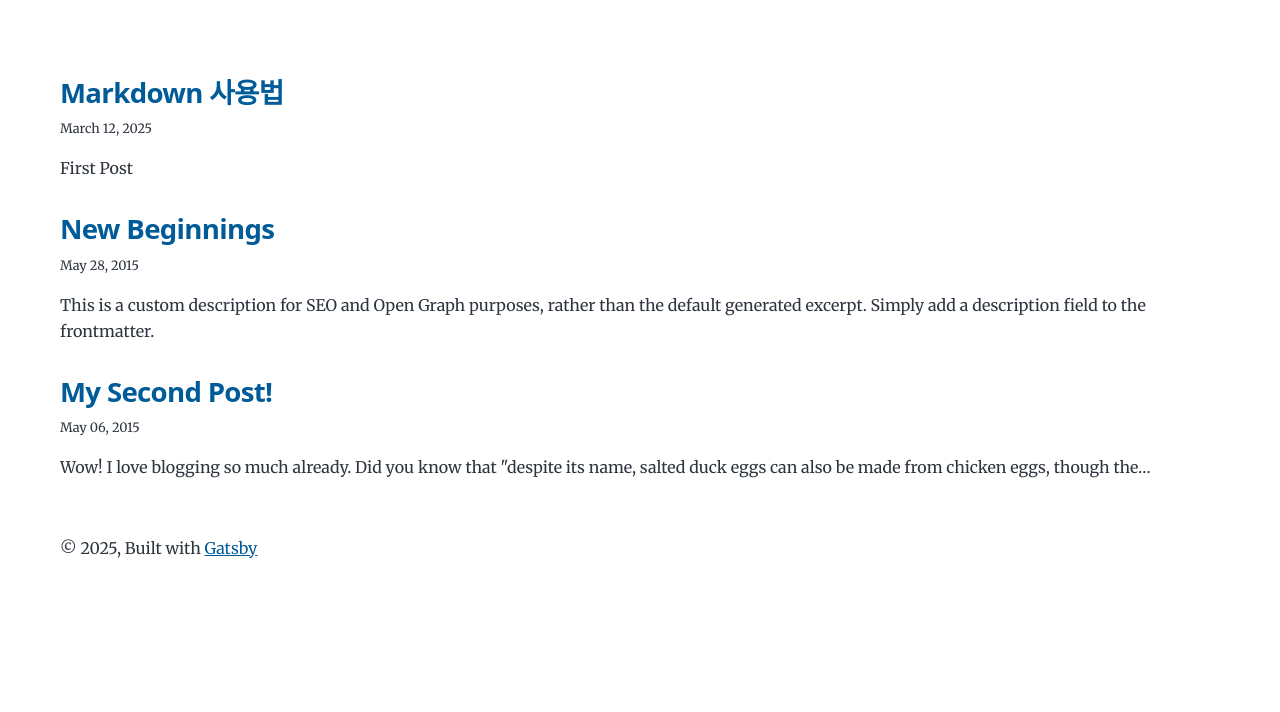
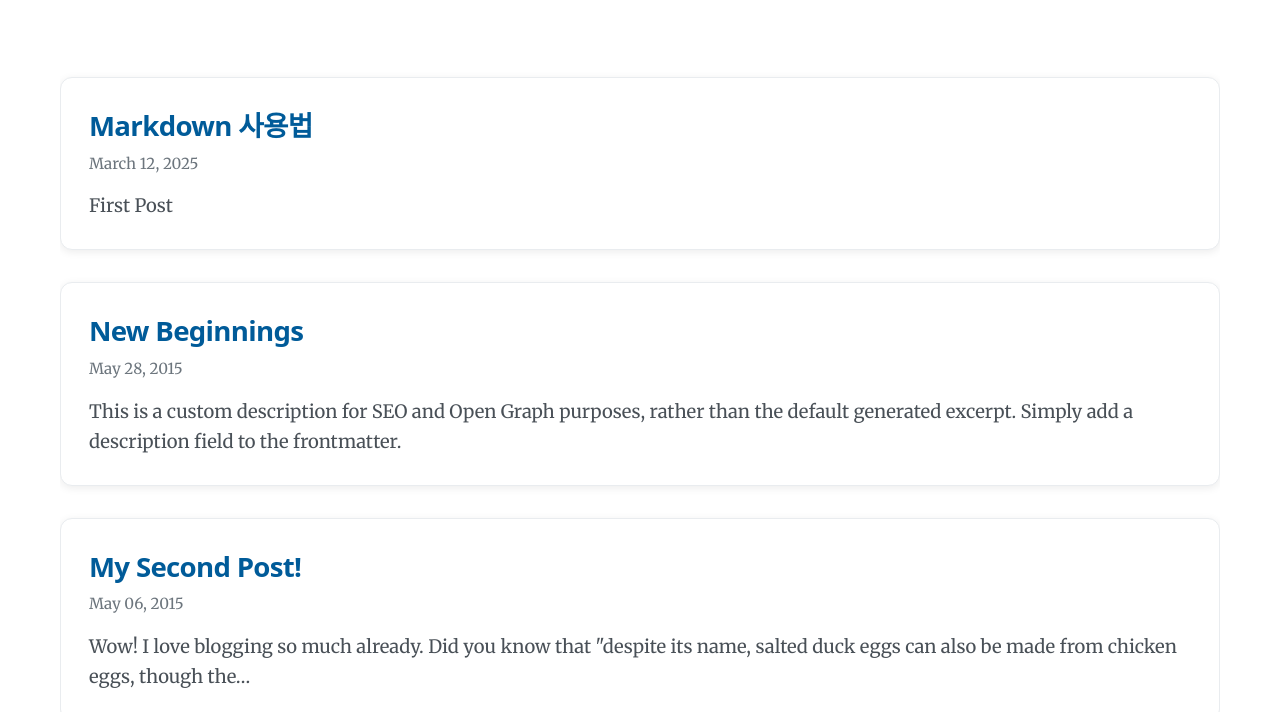
Before and after one commit to SongWoody/SongWoody.github.io, a Gatsby site: page / in a window 1280 px wide. Shown: the part 127-839 px from the top of the page. Before the commit the page ends 800 px from the top, so only its background shows below. Built offline with nearby package versions, Linux system fonts and the light colour scheme; Gatsby itself is replaced by a stand-in of ours.

Commit message:
블로그 포스트 목록 UI 개선

```diff
--- /dev/null
+++ b/src/pages/index.css
@@ -0,0 +1,103 @@
+:root {
+  /* Colors */
+  --color-primary: #1a73e8;
+  --color-text: #2c3e50;
+  --color-text-secondary: #495057;
+  --color-text-muted: #6c757d;
+  --color-border: #e9ecef;
+  --color-border-hover: #e0e0e0;
+  --color-background: #ffffff;
+
+  /* Spacing */
+  --spacing-lg: 28px;
+  --spacing-md: 20px;
+  --spacing-sm: 12px;
+  --spacing-xs: 6px;
+
+  /* Typography */
+  --font-size-lg: 1.6rem;
+  --font-size-md: 1.15rem;
+  --font-size-sm: 0.95rem;
+  --line-height-tight: 1.4;
+  --line-height-normal: 1.7;
+
+  /* Effects */
+  --shadow-default: 0 2px 8px rgba(0, 0, 0, 0.08);
+  --shadow-hover: 0 4px 12px rgba(0, 0, 0, 0.12);
+  --transition: all 0.3s ease;
+  --border-radius: 12px;
+}
+
+.post-list-item-link {
+  text-decoration: none;
+  display: block;
+}
+
+.post-list-item {
+  background: var(--color-background);
+  border: 1px solid var(--color-border);
+  border-radius: var(--border-radius);
+  padding: var(--spacing-lg);
+  margin-bottom: var(--spacing-lg);
+  box-shadow: var(--shadow-default);
+  transition: var(--transition);
+  cursor: pointer;
+}
+
+.post-list-item:hover {
+  box-shadow: var(--shadow-hover);
+  transform: translateY(-3px);
+  border-color: var(--color-border-hover);
+}
+
+.post-list-item header {
+  margin-bottom: var(--spacing-md);
+}
+
+.post-list-item h2 {
+  margin: 0 0 var(--spacing-sm) 0;
+  font-size: var(--font-size-lg);
+  line-height: var(--line-height-tight);
+  font-weight: 600;
+  color: var(--color-text);
+}
+
+.post-list-item h2 span {
+  position: relative;
+  display: inline-block;
+}
+
+.post-list-item h2 span:after {
+  content: '';
+  position: absolute;
+  width: 100%;
+  height: 2px;
+  bottom: -2px;
+  left: 0;
+  background: var(--color-primary);
+  transform: scaleX(0);
+  transform-origin: right;
+  transition: transform 0.3s ease;
+}
+
+.post-list-item:hover h2 span:after {
+  transform: scaleX(1);
+  transform-origin: left;
+}
+
+.post-list-item small {
+  display: block;
+  color: var(--color-text-muted);
+  font-size: var(--font-size-sm);
+  margin-top: var(--spacing-xs);
+}
+
+.post-list-item section {
+  color: var(--color-text-secondary);
+  line-height: var(--line-height-normal);
+  font-size: var(--font-size-md);
+}
+
+.post-list-item section p {
+  margin: 0;
+}
--- a/src/pages/index.js
+++ b/src/pages/index.js
@@ -4,20 +4,17 @@ import { Link, graphql } from "gatsby"
 import Bio from "../components/bio"
 import Layout from "../components/layout"
 import Seo from "../components/seo"
+import "./index.css"
 
 const BlogIndex = ({ data, location }) => {
-  const siteTitle = data.site.siteMetadata?.title || `Title`
+  const { title: siteTitle } = data.site.siteMetadata
   const posts = data.allMarkdownRemark.nodes
 
-  if (posts.length === 0) {
+  if (!posts.length) {
     return (
       <Layout location={location} title={siteTitle}>
         <Bio />
-        <p>
-          No blog posts found. Add markdown posts to "content/blog" (or the
-          directory you specified for the "gatsby-source-filesystem" plugin in
-          gatsby-config.js).
-        </p>
+        <p>No blog posts found. Add markdown posts to "content/blog".</p>
       </Layout>
     )
   }
@@ -25,37 +22,27 @@ const BlogIndex = ({ data, location }) => {
   return (
     <Layout location={location} title={siteTitle}>
       <Bio />
-      <ol style={{ listStyle: `none` }}>
-        {posts.map(post => {
-          const title = post.frontmatter.title || post.fields.slug
-
-          return (
-            <li key={post.fields.slug}>
-              <article
-                className="post-list-item"
-                itemScope
-                itemType="http://schema.org/Article"
-              >
+      <ol style={{ listStyle: "none", padding: 0 }}>
+        {posts.map(({ fields: { slug }, frontmatter: { title, date, description }, excerpt }) => (
+          <li key={slug}>
+            <Link to={slug} className="post-list-item-link">
+              <article className="post-list-item" itemScope itemType="http://schema.org/Article">
                 <header>
                   <h2>
-                    <Link to={post.fields.slug} itemProp="url">
-                      <span itemProp="headline">{title}</span>
-                    </Link>
+                    <span itemProp="headline">{title || slug}</span>
                   </h2>
-                  <small>{post.frontmatter.date}</small>
+                  <small>{date}</small>
                 </header>
                 <section>
                   <p
-                    dangerouslySetInnerHTML={{
-                      __html: post.frontmatter.description || post.excerpt,
-                    }}
+                    dangerouslySetInnerHTML={{ __html: description || excerpt }}
                     itemProp="description"
                   />
                 </section>
               </article>
-            </li>
-          )
-        })}
+            </Link>
+          </li>
+        ))}
       </ol>
     </Layout>
   )
```
